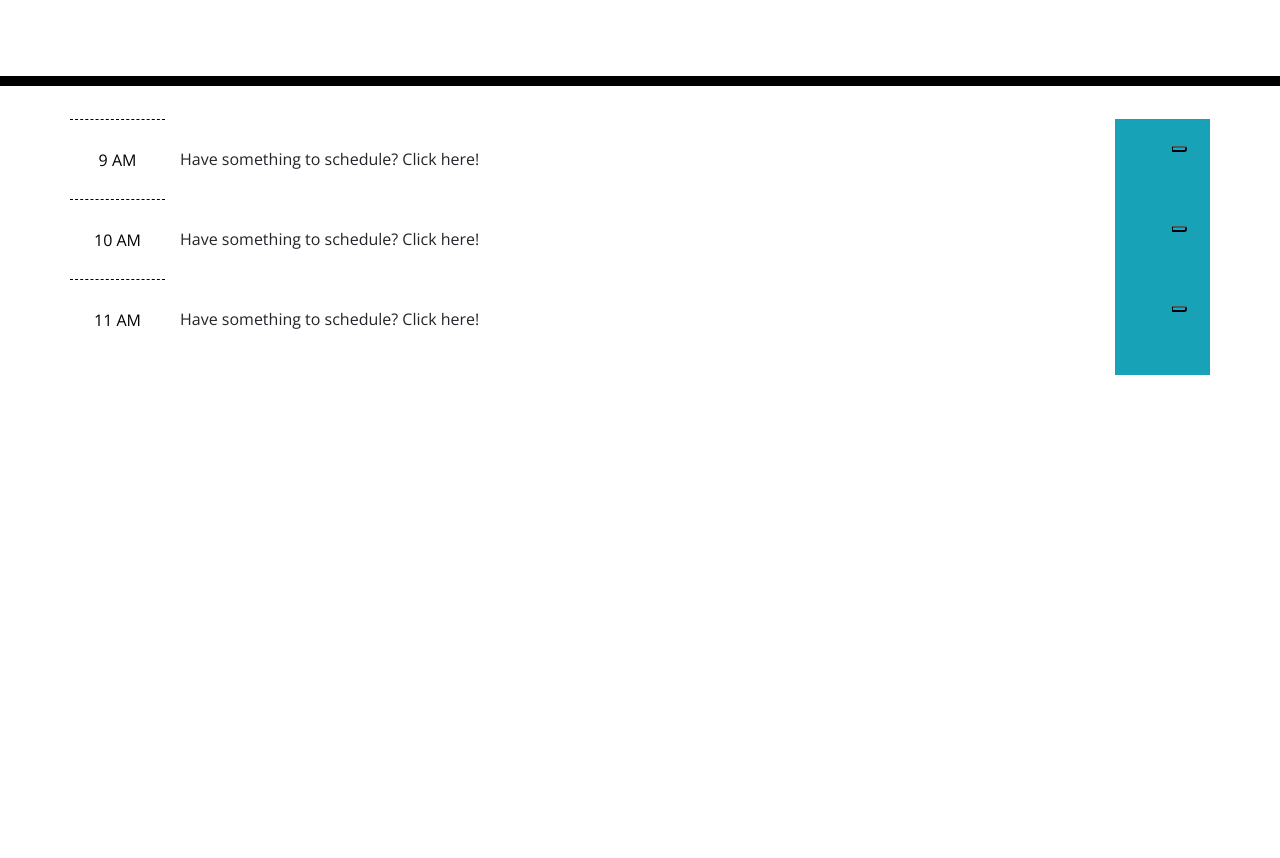
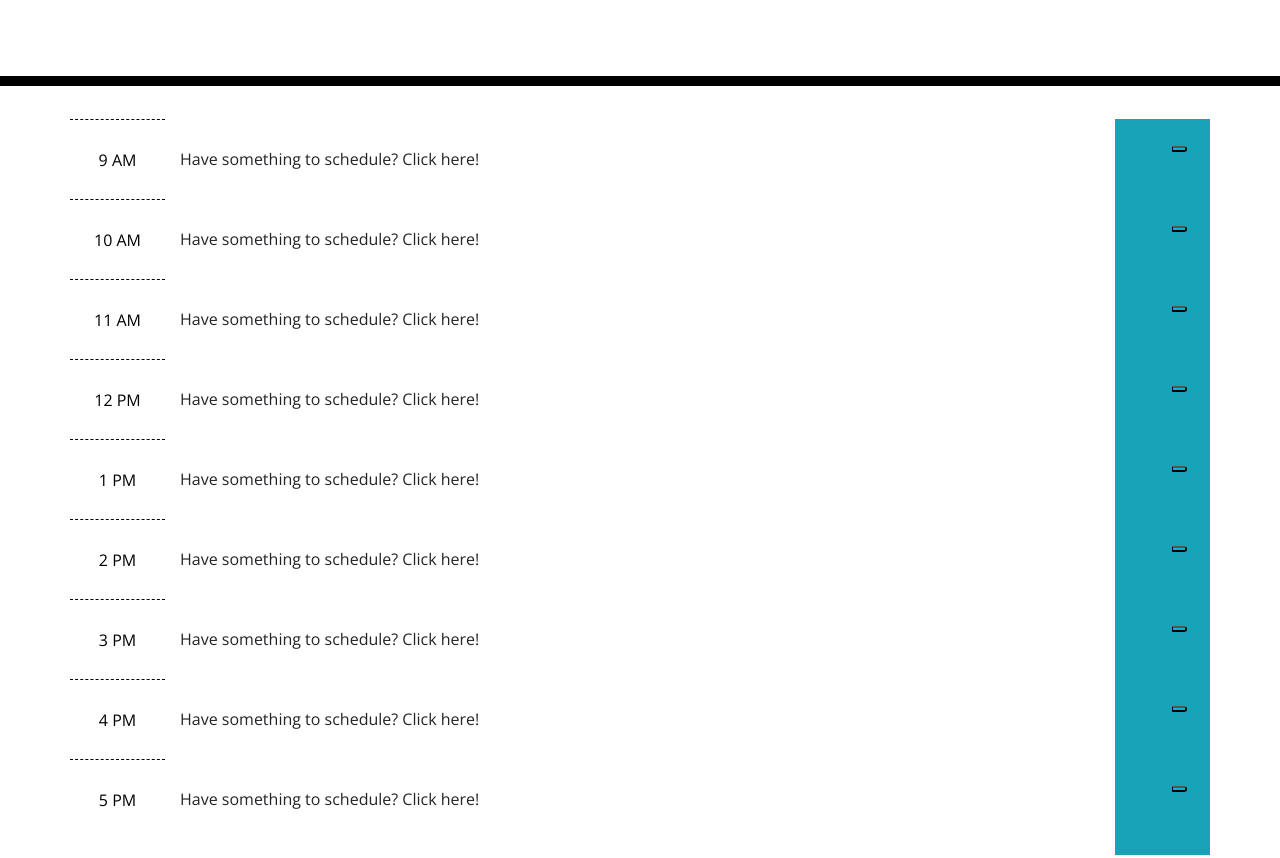
Before and after one commit to IndiscreetGiraffe/Work-day, a website: page index.html in a window 1280 px wide. Shown: the part 182-1040 px from the top of the page. Before the commit the page ends 800 px from the top, so only its background shows below. Drawn offline with nearby package versions, Linux system fonts and the light colour scheme; files that its build step writes are made by us from their sources.

Commit message:
added the rest of the time slots

```diff
--- a/index.html
+++ b/index.html
@@ -38,7 +38,7 @@
           <p contenteditable="true" id="hour9am">Have something to schedule? Click here!</p>
         </div>
         <div class="col-1 bg-info">
-          <button class="saveBtn" id="0900"></button>
+          <button class="saveBtn" id="09am"></button>
         </div>
       </div>
 
@@ -50,7 +50,7 @@
           <p contenteditable="true" id="hour10am">Have something to schedule? Click here!</p>
         </div>
         <div class="col-1 bg-info">
-          <button class="saveBtn" id="1000"></button>
+          <button class="saveBtn" id="10am"></button>
         </div>
       </div>
 
@@ -62,16 +62,81 @@
           <p contenteditable="true" id="hour11am">Have something to schedule? Click here!</p>
         </div>
         <div class="col-1 bg-info">
-          <button class="saveBtn" id="1100"></button>
+          <button class="saveBtn" id="11am"></button>
         </div>
       </div>
 
+      <div class="row">
+        <div class="col-1 hour">
+          <div class="time-block">12 PM</div>
+          </div>
+        <div class="col-10 text area" id="1200">
+          <p contenteditable="true" id="hour12pm">Have something to schedule? Click here!</p>
+        </div>
+        <div class="col-1 bg-info">
+          <button class="saveBtn" id="12pm"></button>
+        </div>
+      </div>
 
+      <div class="row">
+        <div class="col-1 hour">
+          <div class="time-block">1 PM</div>
+          </div>
+        <div class="col-10 text area" id="1300">
+          <p contenteditable="true" id="hour1pm">Have something to schedule? Click here!</p>
+        </div>
+        <div class="col-1 bg-info">
+          <button class="saveBtn" id="1pm"></button>
+        </div>
+      </div>
 
+      <div class="row">
+        <div class="col-1 hour">
+          <div class="time-block">2 PM</div>
+          </div>
+        <div class="col-10 text area" id="1400">
+          <p contenteditable="true" id="hour2pm">Have something to schedule? Click here!</p>
+        </div>
+        <div class="col-1 bg-info">
+          <button class="saveBtn" id="2pm"></button>
+        </div>
+      </div>
 
+      <div class="row">
+        <div class="col-1 hour">
+          <div class="time-block">3 PM</div>
+          </div>
+        <div class="col-10 text area" id="1500">
+          <p contenteditable="true" id="hour3pm">Have something to schedule? Click here!</p>
+        </div>
+        <div class="col-1 bg-info">
+          <button class="saveBtn" id="3pm"></button>
+        </div>
+      </div>
 
+      <div class="row">
+        <div class="col-1 hour">
+          <div class="time-block">4 PM</div>
+          </div>
+        <div class="col-10 text area" id="1600">
+          <p contenteditable="true" id="hour4pm">Have something to schedule? Click here!</p>
+        </div>
+        <div class="col-1 bg-info">
+          <button class="saveBtn" id="4pm"></button>
+        </div>
+      </div>
 
-
+      <div class="row">
+        <div class="col-1 hour">
+          <div class="time-block">5 PM</div>
+          </div>
+        <div class="col-10 text area" id="1700">
+          <p contenteditable="true" id="hour5pm">Have something to schedule? Click here!</p>
+        </div>
+        <div class="col-1 bg-info">
+          <button class="saveBtn" id="5pm"></button>
+        </div>
+      </div>
     </div>
 
     <script src="https://code.jquery.com/jquery-3.4.1.min.js"></script>
```
